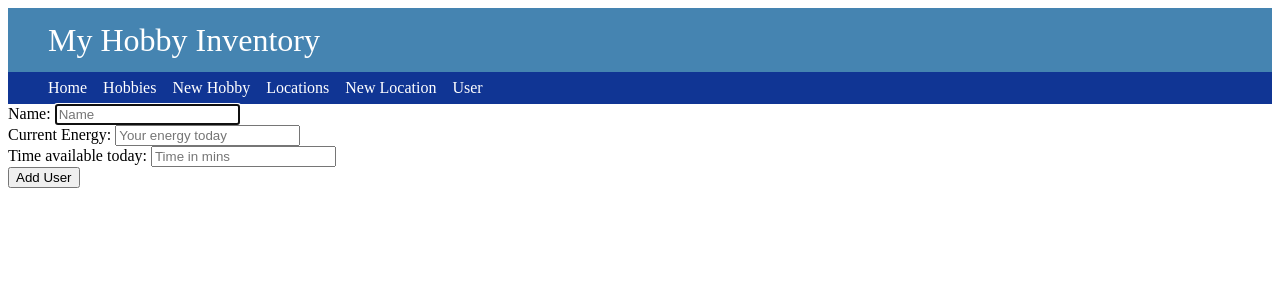
After one commit to SamuelSeFe/My_Hobbiez_Inventory, a Flask app: page /user/new in a window 1280 px wide. The commit adds this page. Shown: the top 300 px of the page. Run offline with Flask 2, Linux system fonts and the light colour scheme.

Commit message:
added index.html and new.html to user, added few routes and some user functions

```diff
--- a/controllers/user_controller.py
+++ b/controllers/user_controller.py
@@ -9,5 +9,10 @@ user_blueprint = Blueprint("users", __name__)
 # INDEX
 @user_blueprint.route('/users')
 def user():
-    user = user_repository.select(name)
-    return render_template('user/index.html', user = user)
+    user = user_repository.select_all(name)
+    return render_template('users/index.html', user = user)
+
+# NEW
+@user_blueprint.route('/user/new', methods=['GET'])
+def new_user():
+    return render_template('users/new.html')
--- a/templates/base.html
+++ b/templates/base.html
@@ -19,7 +19,7 @@
             <li><a href="/hobby/new">New Hobby</a></li>
             <li><a href="/locations">Locations</a></li>
             <li><a href="/location/new">New Location</a></li>
-            <li><a href="/user/input">User</a></li>
+            <li><a href="/user/new">User</a></li>
         </ul>
     </nav>
 
--- /dev/null
+++ b/templates/users/new.html
@@ -0,0 +1,24 @@
+{% extends "base.html" %}
+{% block content %}
+
+<form action="/users" method="post">
+    <div>
+      <label for="name">Name:</label>
+      <input type="text" id="name" name="user_name" placeholder="Name" required autofocus>
+    </div>
+
+    <div>
+      <label for="current_energy">Current Energy:</label>
+      <input type="number" id="current_energy" name="user_current_energy" placeholder="Your energy today" required>
+    </div>
+
+    <div>
+      <label for="time_available">Time available today:</label>
+      <input type="number" id="time_available" name="user_time_available" placeholder="Time in mins" required>
+    </div>
+
+    <button type="submit">Add User</button>
+
+</form>
+
+{% endblock %}
```
Also changed, not shown: repositories/user_repository.py (+11 -0 lines), templates/users/index.html (added).
